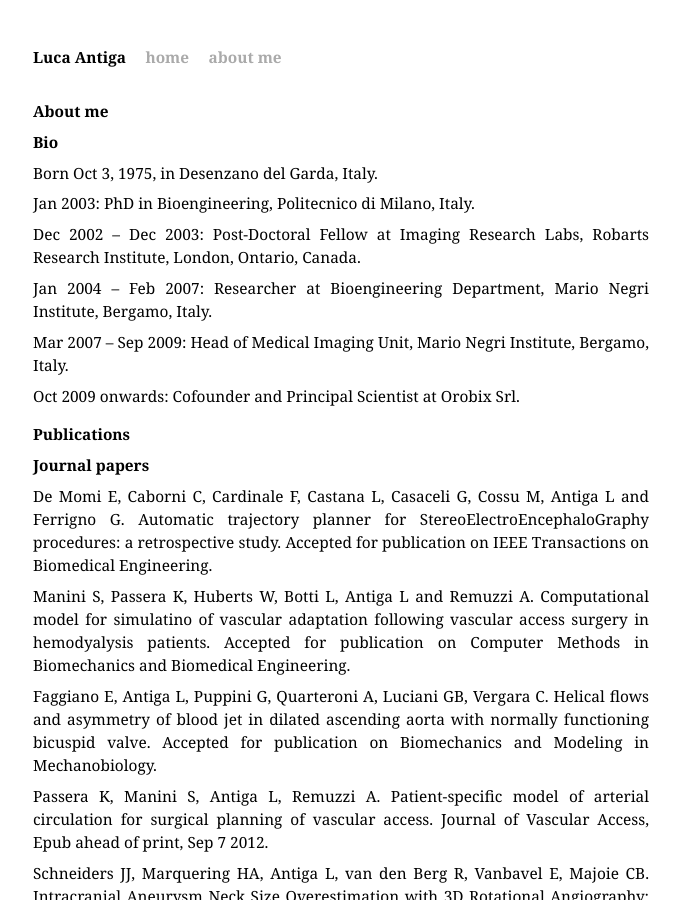
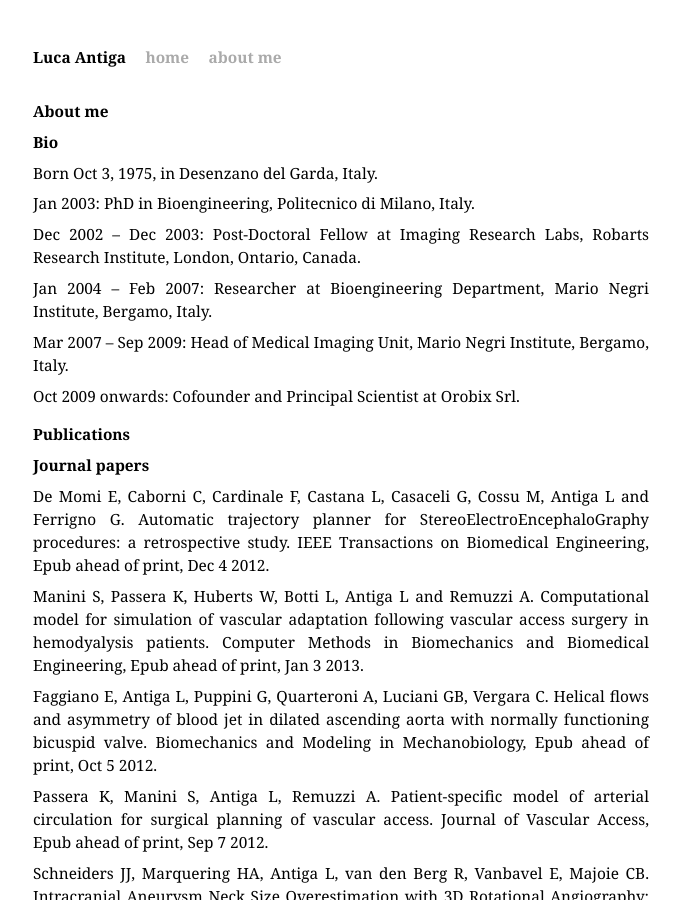
Before and after one commit to lantiga/lantiga.github.com, a Jekyll site: the page built from about.md, in a window 1280 px wide and 900 px high. Shown: the whole window, without its empty margins (299-979 px from the left). Built offline with Jekyll 4.4.1, drawn with Linux system fonts in a browser that asks for light colours; Markdown is read by kramdown in place of the engine named in the settings.

Commit message:
Updated publications

```diff
--- a/about.md
+++ b/about.md
@@ -20,9 +20,9 @@ Publications
 Journal papers
 --------------
 
-* De Momi E, Caborni C, Cardinale F, Castana L, Casaceli G, Cossu M, Antiga L and Ferrigno G. Automatic trajectory planner for StereoElectroEncephaloGraphy procedures: a retrospective study. Accepted for publication on IEEE Transactions on Biomedical Engineering.
-* Manini S, Passera K, Huberts W, Botti L, Antiga L and Remuzzi A. Computational model for simulatino of vascular adaptation following vascular access surgery in hemodyalysis patients. Accepted for publication on Computer Methods in Biomechanics and Biomedical Engineering.
-* Faggiano E, Antiga L, Puppini G, Quarteroni A, Luciani GB, Vergara C. Helical flows and asymmetry of blood jet in dilated ascending aorta with normally functioning bicuspid valve. Accepted for publication on Biomechanics and Modeling in Mechanobiology.
+* De Momi E, Caborni C, Cardinale F, Castana L, Casaceli G, Cossu M, Antiga L and Ferrigno G. Automatic trajectory planner for StereoElectroEncephaloGraphy procedures: a retrospective study. IEEE Transactions on Biomedical Engineering, Epub ahead of print, Dec 4 2012.
+* Manini S, Passera K, Huberts W, Botti L, Antiga L and Remuzzi A. Computational model for simulation of vascular adaptation following vascular access surgery in hemodyalysis patients. Computer Methods in Biomechanics and Biomedical Engineering, Epub ahead of print, Jan 3 2013.
+* Faggiano E, Antiga L, Puppini G, Quarteroni A, Luciani GB, Vergara C. Helical flows and asymmetry of blood jet in dilated ascending aorta with normally functioning bicuspid valve. Biomechanics and Modeling in Mechanobiology, Epub ahead of print, Oct 5 2012.
 * Passera K, Manini S, Antiga L, Remuzzi A. Patient-specific model of arterial circulation for surgical planning of vascular access. Journal of Vascular Access, Epub ahead of print, Sep 7 2012.
 * Schneiders JJ, Marquering HA, Antiga L, van den Berg R, Vanbavel E, Majoie CB. Intracranial Aneurysm Neck Size Overestimation with 3D Rotational Angiography: The Impact on Intra-Aneurysmal Hemodynamics Simulated with Computational Fluid Dynamics. AJNR, Epub ahead of print, Aug 16 2012.
 * Piccinelli M, Hoi Y, Tong F, Veneziani A, Steinman DA, Antiga L. Automatic neck plane detection and 3D geometric characterization of aneurysmal sacs. Annals of Biomedical Engineering, Epub ahead of print, Apr 25 2012.
```
